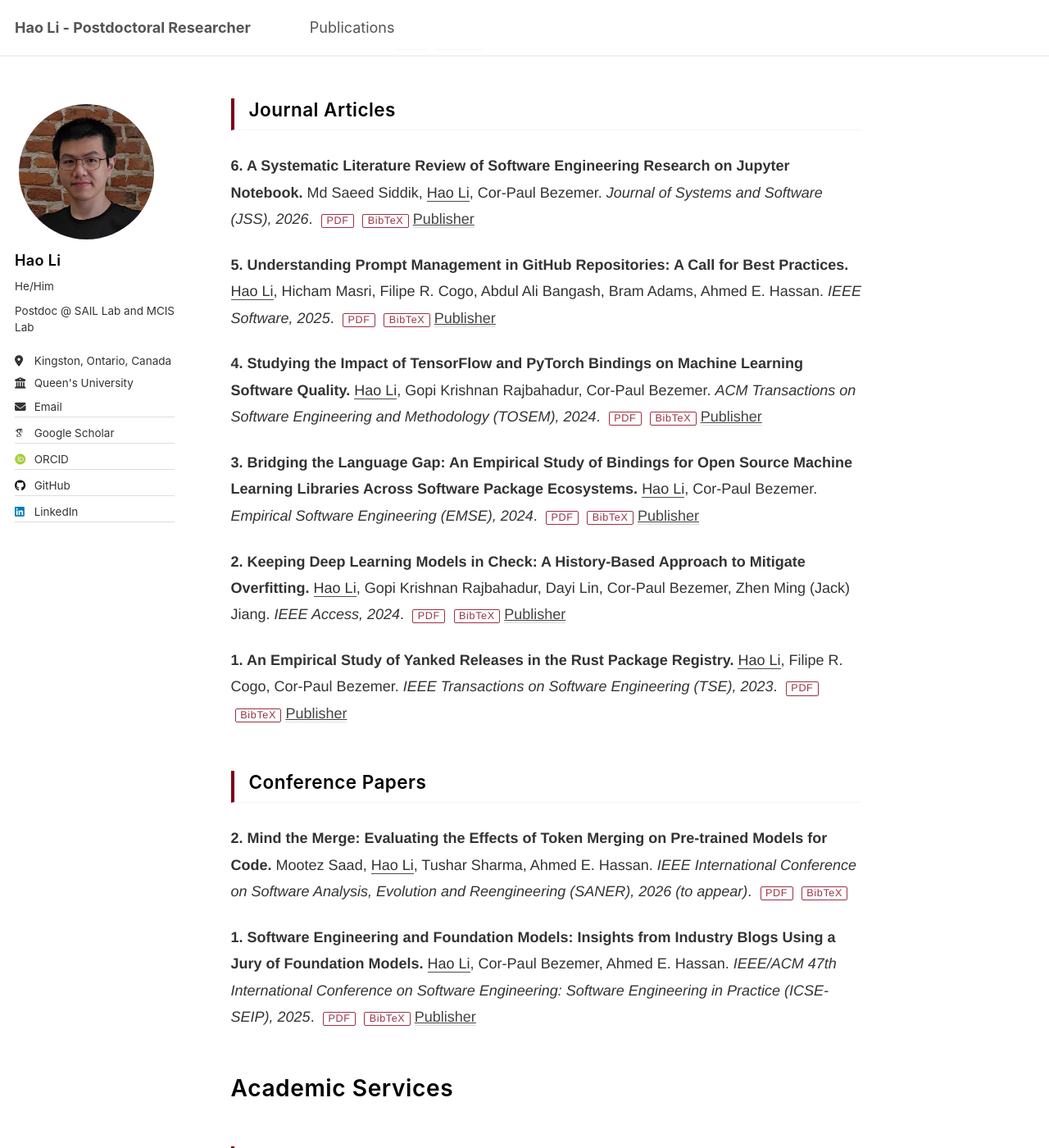
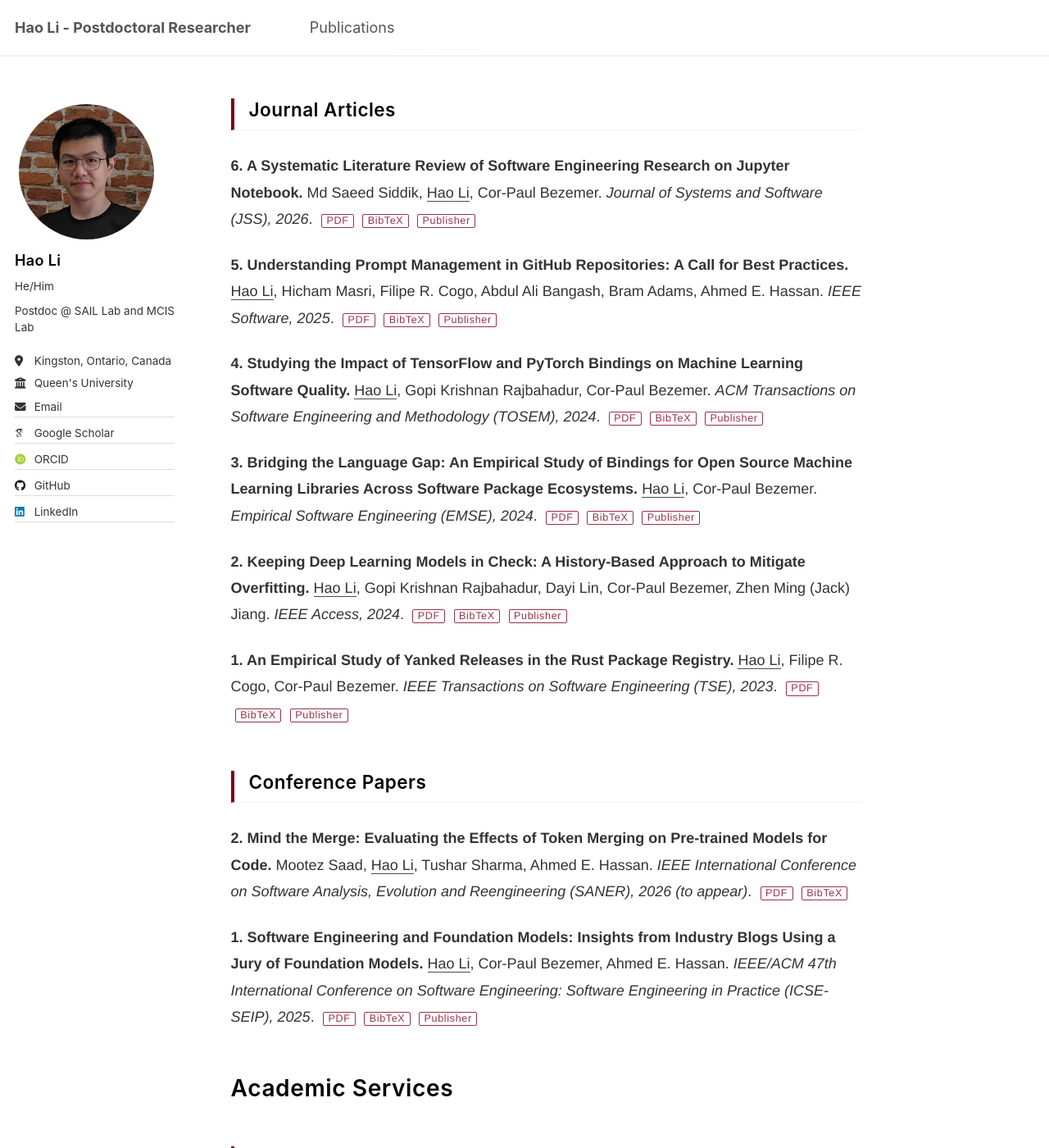
Before and after one commit to Leo-LiHao/Leo-LiHao.github.io, a Jekyll site: the page built from _pages/about.md, in a window 1280 px wide and 1400 px high, scrolled down 2124 px. Shown: the whole window at 82% size. Built offline with Jekyll 4.4.1, drawn with Linux system fonts in a browser that asks for light colours; some web fonts are replaced.

Commit message:
updated rendering doi

```diff
--- a/_sass/_custom-enhancements.scss
+++ b/_sass/_custom-enhancements.scss
@@ -132,6 +132,7 @@ a:hover {
 /* Enhanced button styling for PDF/BibTeX/Link/Video links - Minimalist Text */
 a[href$=".pdf"],
 a[href$=".bib"],
+a[href*="doi.org"],
 .page__content li a {
   display: inline-block;
   background: transparent;
@@ -157,6 +158,7 @@ a[href$=".bib"],
 
 a[href$=".pdf"]:hover,
 a[href$=".bib"]:hover,
+a[href*="doi.org"]:hover,
 .page__content li a:hover {
   background: $muji-accent;
   color: white;
```
